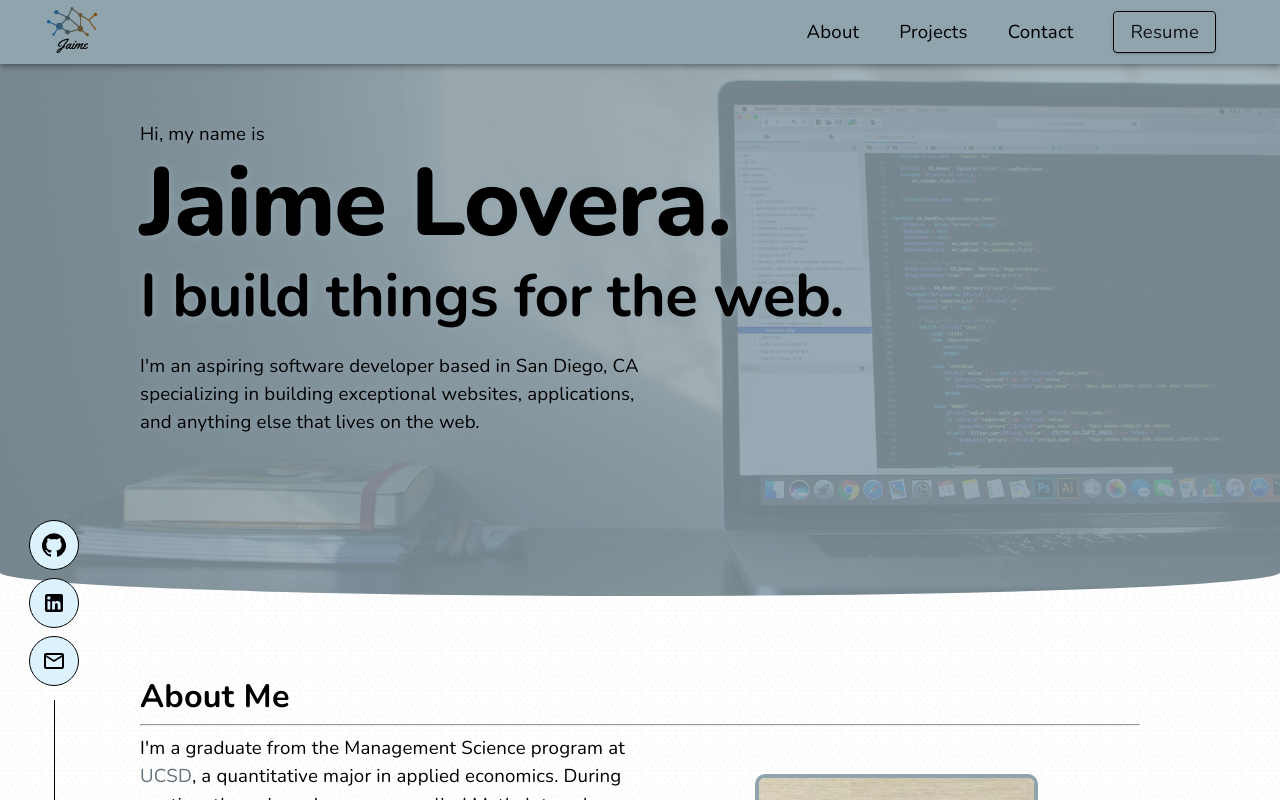
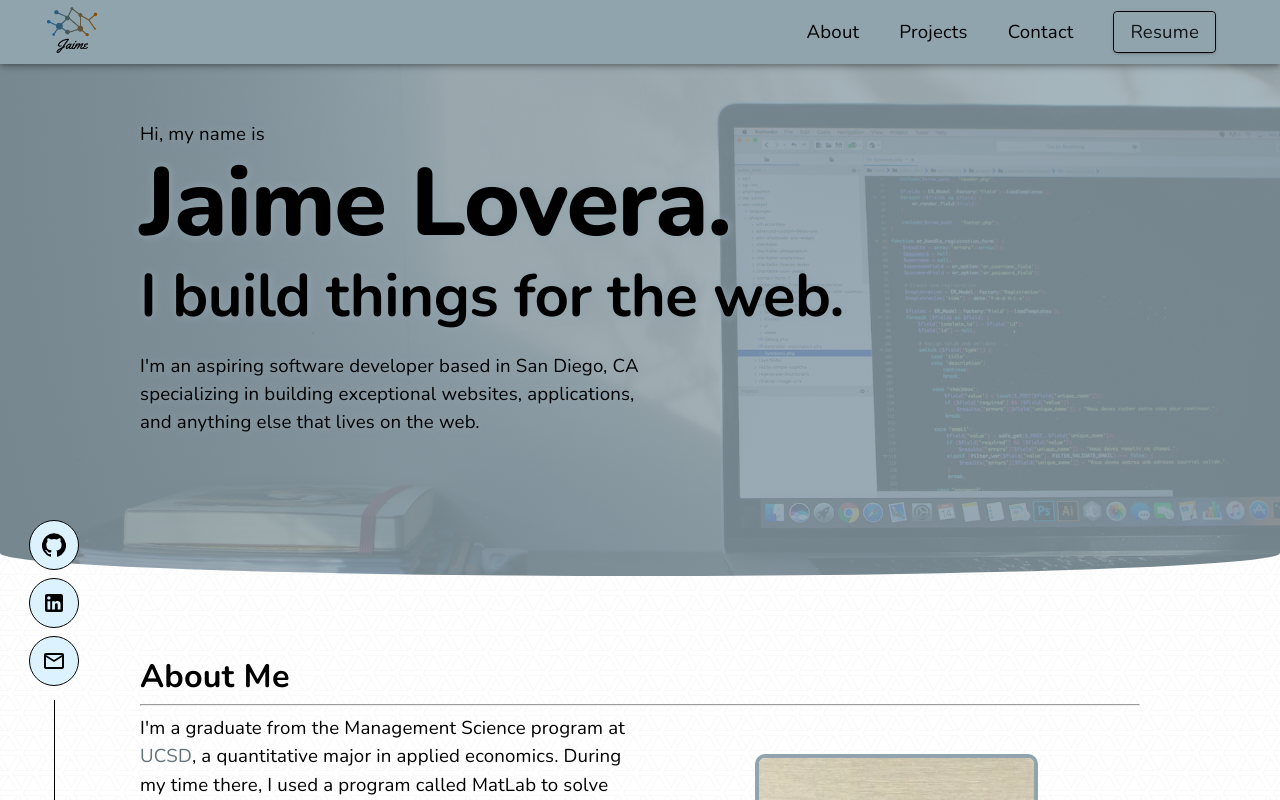
Before and after one commit to jaimelovera/online-portfolio-v3, a React (Create React App) app: page / in a window 1280 px wide. Shown: the top 800 px of the page. Built offline with nearby package versions, Linux system fonts and the light colour scheme.

Commit message:
slight changes to background image sizes

```diff
--- a/src/App.css
+++ b/src/App.css
@@ -2,7 +2,7 @@
 
 html,
 body {
-  background-color: #90a4ae;
+  background-color: #90a4ae; /* Material UI's Theme Primary Color */
   font-family: sans-serif, "Roboto";
   margin: 0;
   scroll-behavior: smooth;
--- a/src/components/sections/intro/Intro.js
+++ b/src/components/sections/intro/Intro.js
@@ -46,7 +46,7 @@ const styles = (theme) => ({
   },
   longInfo: {
     maxWidth: 500,
-    padding: "20px 0 160px 0",
+    padding: "20px 0 140px 0",
     position: "relative",
     transform: "translateX(calc(-100vw - 500px))",
   },
```
Also changed, not shown: src/img/desk-laptop-bg-mobile.jpg, src/img/desk-laptop-bg.jpg.
